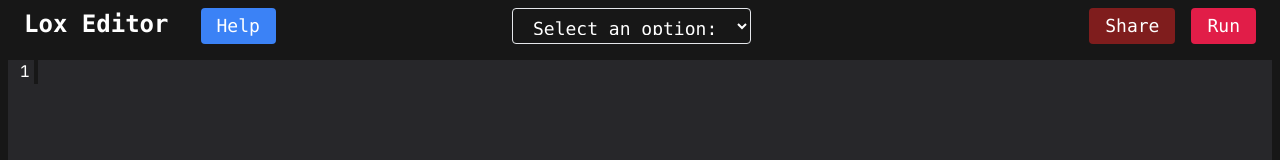
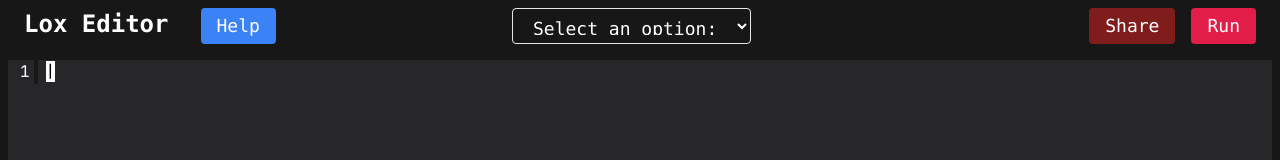
Before and after one commit to bp7968h/lox-editor, a React (Vite) app: page / in a window 1280 px wide. Shown: the top 160 px of the page. Built offline with nearby package versions, Linux system fonts and the light colour scheme.

Commit message:
feat: display cursor on the position

```diff
--- a/src/components/editor/Editor.tsx
+++ b/src/components/editor/Editor.tsx
@@ -7,7 +7,7 @@ export interface Line {
     code: string,
 }
 
-interface Cursor {
+export interface Cursor {
     line: number,
     column: number,
 }
@@ -108,7 +108,10 @@ const Editor: React.FC = () => {
                     <div key={line.id} className="flex flex-row">
                         <LineNumber line={line.id} />
                         <div className="whitespace-pre text-white h-6 pl-2">
-                            <LineCode code={line.code} />
+                            <LineCode
+                                code={line.code}
+                                cursorPosition={line.id === cursorPosition.line ? cursorPosition.column : undefined}
+                            />
                         </div>
                     </div>
                 ))}
--- a/src/components/editor/LineCode.tsx
+++ b/src/components/editor/LineCode.tsx
@@ -3,14 +3,38 @@ import { Line } from "./Editor";
 
 type LineCodeProps = {
     code: Line['code'],
+    cursorPosition?: number,
 }
 
-const LineCode: React.FC<LineCodeProps> = ({ code }) => {
+const LineCode: React.FC<LineCodeProps> = ({ code, cursorPosition }) => {
+    if (cursorPosition === undefined) {
+        return (
+            <span>
+                {code}
+            </span>
+        );
+    }
+
+    if (code === '' || cursorPosition === 0) {
+        return (
+          <div className="relative">
+            <span className="bg-white w-0.5 text-black cursor-bar">|</span>
+          </div>
+        );
+    }
+
+    const beforeCursor = code.slice(0, cursorPosition);
+    const afterCursor = code.slice(cursorPosition);
+
     return (
-        <span>
-            {code}
-        </span>
-    )
-}
+        <div className="relative">
+          <span>{beforeCursor}</span>
+          {cursorPosition !== undefined && (
+            <span className="absolute w-0.5 h-full bg-white animate-pulse"></span>
+          )}
+          <span>{afterCursor}</span>
+        </div>
+    );
+};
 
 export default LineCode;
```
